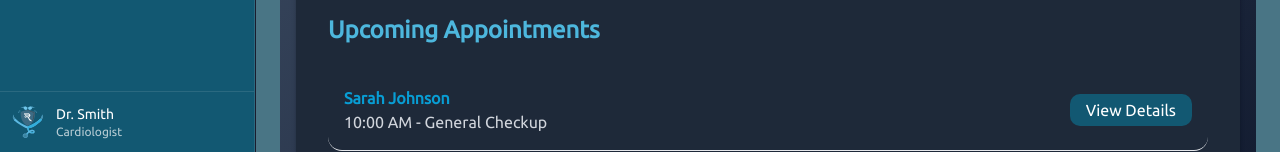
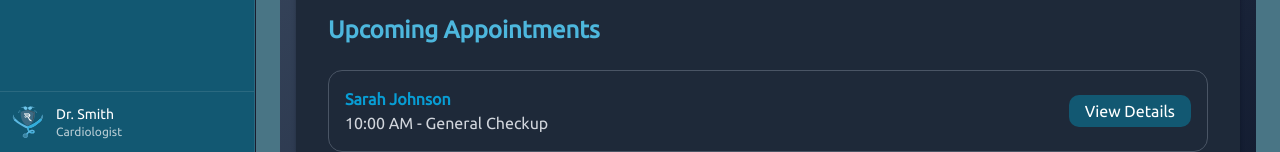
Before and after one commit to OrgDrReach/dreach-clone-2025, a Next.js app: page /dashboard/doctor/1 in a window 1280 px wide. Shown: the part 648-800 px from the top of the page. Built offline with nearby package versions, Linux system fonts and the light colour scheme; no server answers.

Commit message:
upcomind appointments done

```diff
--- a/components/dashboard/doctor/dashboard/Upcoming.tsx
+++ b/components/dashboard/doctor/dashboard/Upcoming.tsx
@@ -12,7 +12,7 @@ const AppointmentCard: React.FC<Appointment> = ({
   description,
 }) => {
   return (
-    <div className="flex justify-between rounded-xl items-center p-4 border-b border-gray-200">
+    <div className="flex justify-between rounded-xl items-center p-4 border-1 dark:border-gray-600 border-gray-500">
       <div>
         <h4 className="text-[#089dd4] font-semibold">{name}</h4>
         <p className="text-gray-600 dark:text-gray-300">
```
